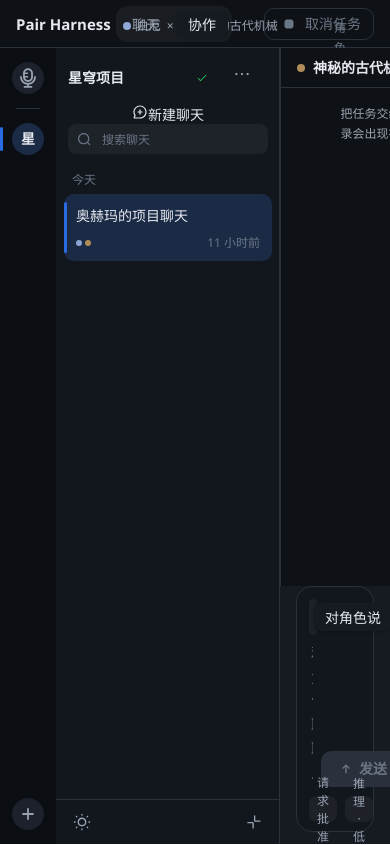
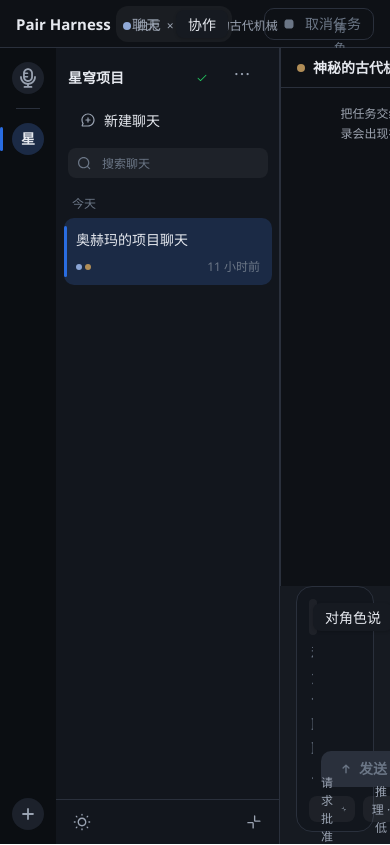
Before and after one commit to Jonah-Wu23/HSR_Partner_Harness, a React (Vite) app in the folder desktop/: page / in a window 390 px wide. Shown: the top 845 px of the page. Built offline with nearby package versions, Linux system fonts and the light colour scheme.

Commit message:
feat: polished dropdowns with selection state, responsive large-screen tier, nav spacing

```diff
--- a/desktop/src/styles/app.css
+++ b/desktop/src/styles/app.css
@@ -357,8 +357,26 @@
   padding: 0 var(--space-3) var(--space-2);
   flex: none;
 }
-.new-chat-btn { width: 100%; }
-.new-chat-btn svg { width: 16px; height: 16px; }
+.new-chat-btn {
+  display: flex;
+  align-items: center;
+  gap: var(--space-2);
+  width: calc(100% - var(--space-3) * 2);
+  height: 32px;
+  margin: 0 var(--space-3) var(--space-3);
+  padding: 0 var(--space-3);
+  border-radius: var(--radius-md);
+  color: var(--text-primary);
+  font-size: var(--text-b2-size);
+  font-weight: 500;
+  text-align: left;
+  transition: background-color var(--dur-press) var(--ease-out);
+  flex: none;
+}
+.new-chat-btn:hover:not(:disabled) { background: var(--fill-hover); }
+.new-chat-btn:active:not(:disabled) { background: var(--fill-active); }
+.new-chat-btn:disabled { opacity: 0.45; }
+.new-chat-btn svg { width: 16px; height: 16px; flex: none; color: var(--text-secondary); }
 
 .chat-search {
   display: flex;
@@ -978,8 +996,15 @@
   display: flex;
   flex-direction: column;
   gap: 2px;
+  animation: ph-menu-in var(--dur-fast) var(--ease-out);
+  transform-origin: top right;
 }
-.menu-popup-left { left: 0; right: auto; }
+.menu-popup-left { left: 0; right: auto; transform-origin: top left; }
+
+@keyframes ph-menu-in {
+  from { opacity: 0; transform: translateY(-4px) scale(0.98); }
+  to { opacity: 1; transform: translateY(0) scale(1); }
+}
 
 .menu-item {
   display: flex;
@@ -1000,6 +1025,28 @@
 .menu-item:disabled { opacity: 0.45; }
 .menu-item svg { width: 16px; height: 16px; flex-shrink: 0; }
 .menu-item-danger { color: var(--danger); }
+.menu-item.is-selected { color: var(--accent); font-weight: 500; }
+.menu-item-check { width: 14px !important; height: 14px !important; margin-left: auto; color: var(--accent); }
+
+/* ========== 大屏自适应：1680px 以上放大字阶与布局节奏 ========== */
+
+@media (min-width: 1680px) {
+  .app-shell {
+    --text-t2-size: 18px; --text-t2-line: 27px;
+    --text-b1-size: 16px; --text-b1-line: 24px;
+    --text-b2-size: 15px; --text-b2-line: 22px;
+    --text-c1-size: 13px; --text-c1-line: 19px;
+    --text-title-size: 17px; --text-title-line: 26px;
+  }
+  .app-topbar { height: 52px; padding: 0 var(--space-6); }
+  .chat-column, .chat-column-inner { width: 256px; }
+  .chat-column.is-collapsed { width: 0; }
+  .message-column { max-width: 880px; }
+  .pane-workbench { min-width: 360px; }
+  .msg-bubble { max-width: min(840px, 78%); }
+  .new-chat-btn { height: 34px; }
+  .composer-input { max-height: 200px; }
+}
 
 /* ========== 导航补充：行内重命名 / 收起态展开按钮 ========== */
 
--- a/desktop/src/ui/composer/Composer.tsx
+++ b/desktop/src/ui/composer/Composer.tsx
@@ -3,6 +3,7 @@ import type { HarnessActions } from "../../contracts/actions";
 import type { ApprovalMode, ReasoningEffort } from "../../contracts/protocol";
 import type { ComposerViewModel, VoiceViewModel } from "../../contracts/view-models";
 import {
+  CollapseIcon,
   RecordVoiceIcon,
   SendIcon,
   StopIcon,
@@ -127,9 +128,11 @@ export function Composer({ composer, voice, mode, actions }: ComposerProps) {
         <Menu
           ariaLabel="审批模式"
           align="left"
+          selectedId={composer.approvalMode}
           trigger={() => (
             <button type="button" className="select-chip" aria-label="审批模式">
               {APPROVAL_LABEL[composer.approvalMode]}
+              <CollapseIcon style={{ transform: "rotate(-90deg)" }} />
             </button>
           )}
           items={(Object.keys(APPROVAL_LABEL) as ApprovalMode[]).map((value) => ({
@@ -141,10 +144,12 @@ export function Composer({ composer, voice, mode, actions }: ComposerProps) {
         <Menu
           ariaLabel="推理档位"
           align="left"
+          selectedId={composer.reasoningEffort}
           trigger={() => (
             <button type="button" className="select-chip" aria-label="推理档位">
               {EFFORT_LABEL[(composer.reasoningEffort as ReasoningEffort) ?? "auto"] ??
                 `推理 · ${composer.reasoningEffort}`}
+              <CollapseIcon style={{ transform: "rotate(-90deg)" }} />
             </button>
           )}
           items={(Object.keys(EFFORT_LABEL) as ReasoningEffort[]).map((value) => ({
--- a/desktop/src/ui/primitives/Menu.tsx
+++ b/desktop/src/ui/primitives/Menu.tsx
@@ -1,4 +1,5 @@
 import { useEffect, useRef, useState } from "react";
+import { CheckIcon } from "../../assets/icons/icons";
 
 export interface MenuItem {
   id: string;
@@ -14,10 +15,11 @@ interface MenuProps {
   onSelect: (id: string) => void;
   ariaLabel: string;
   align?: "left" | "right";
+  selectedId?: string;
 }
 
 /** 轻量上下文菜单：click-outside / Esc 关闭，方向键导航，Enter 激活。 */
-export function Menu({ trigger, items, onSelect, ariaLabel, align = "right" }: MenuProps) {
+export function Menu({ trigger, items, onSelect, ariaLabel, align = "right", selectedId }: MenuProps) {
   const [open, setOpen] = useState(false);
   const [activeIndex, setActiveIndex] = useState(0);
   const rootRef = useRef<HTMLDivElement>(null);
@@ -77,7 +79,7 @@ export function Menu({ trigger, items, onSelect, ariaLabel, align = "right" }: M
               type="button"
               role="menuitem"
               disabled={item.disabled}
-              className={`menu-item${item.danger ? " menu-item-danger" : ""}`}
+              className={`menu-item${item.danger ? " menu-item-danger" : ""}${item.id === selectedId ? " is-selected" : ""}`}
               onClick={() => {
                 setOpen(false);
                 onSelect(item.id);
@@ -85,6 +87,7 @@ export function Menu({ trigger, items, onSelect, ariaLabel, align = "right" }: M
             >
               {item.icon}
               <span>{item.label}</span>
+              {item.id === selectedId ? <CheckIcon className="menu-item-check" /> : null}
             </button>
           ))}
         </div>
```
